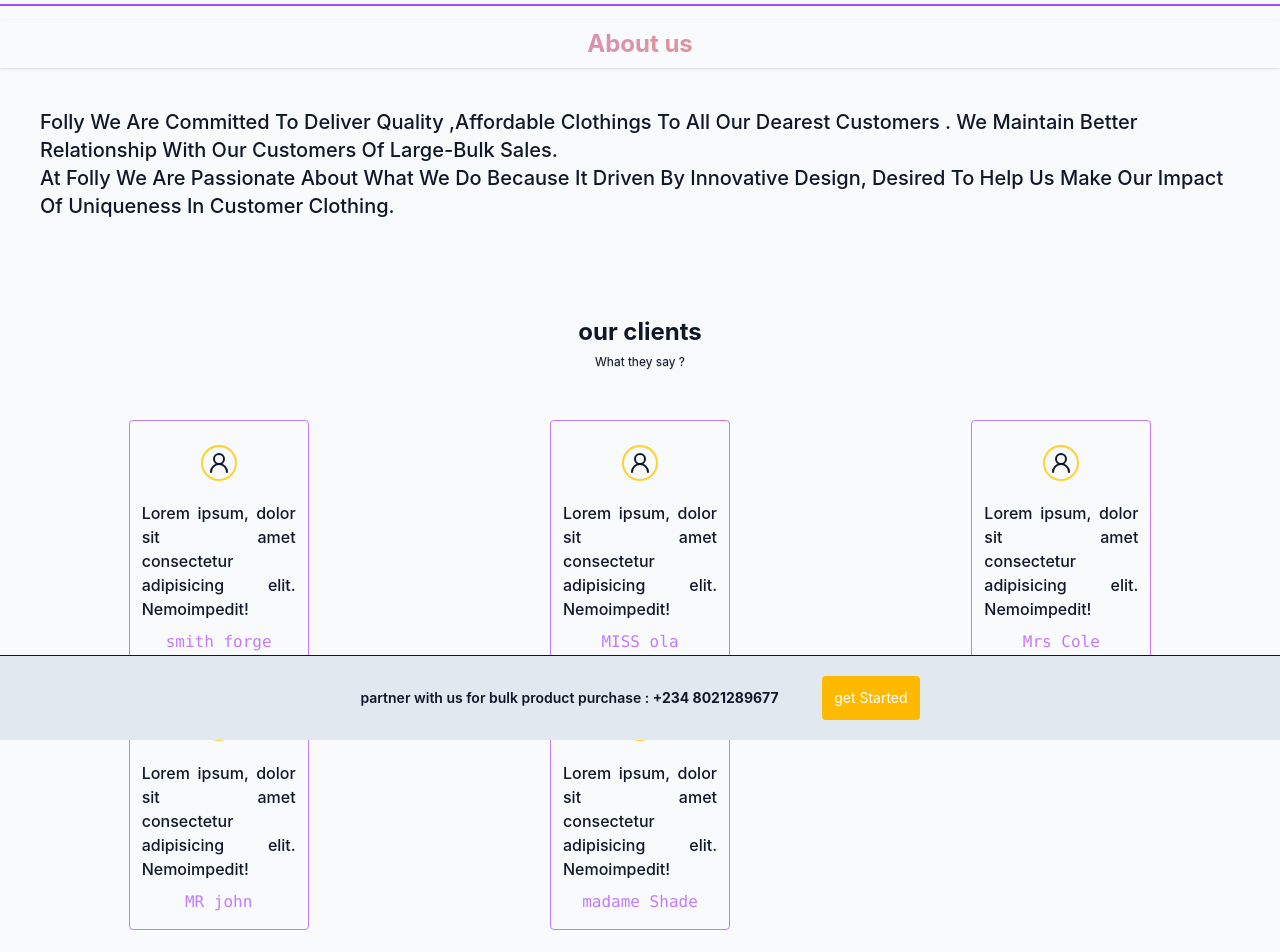
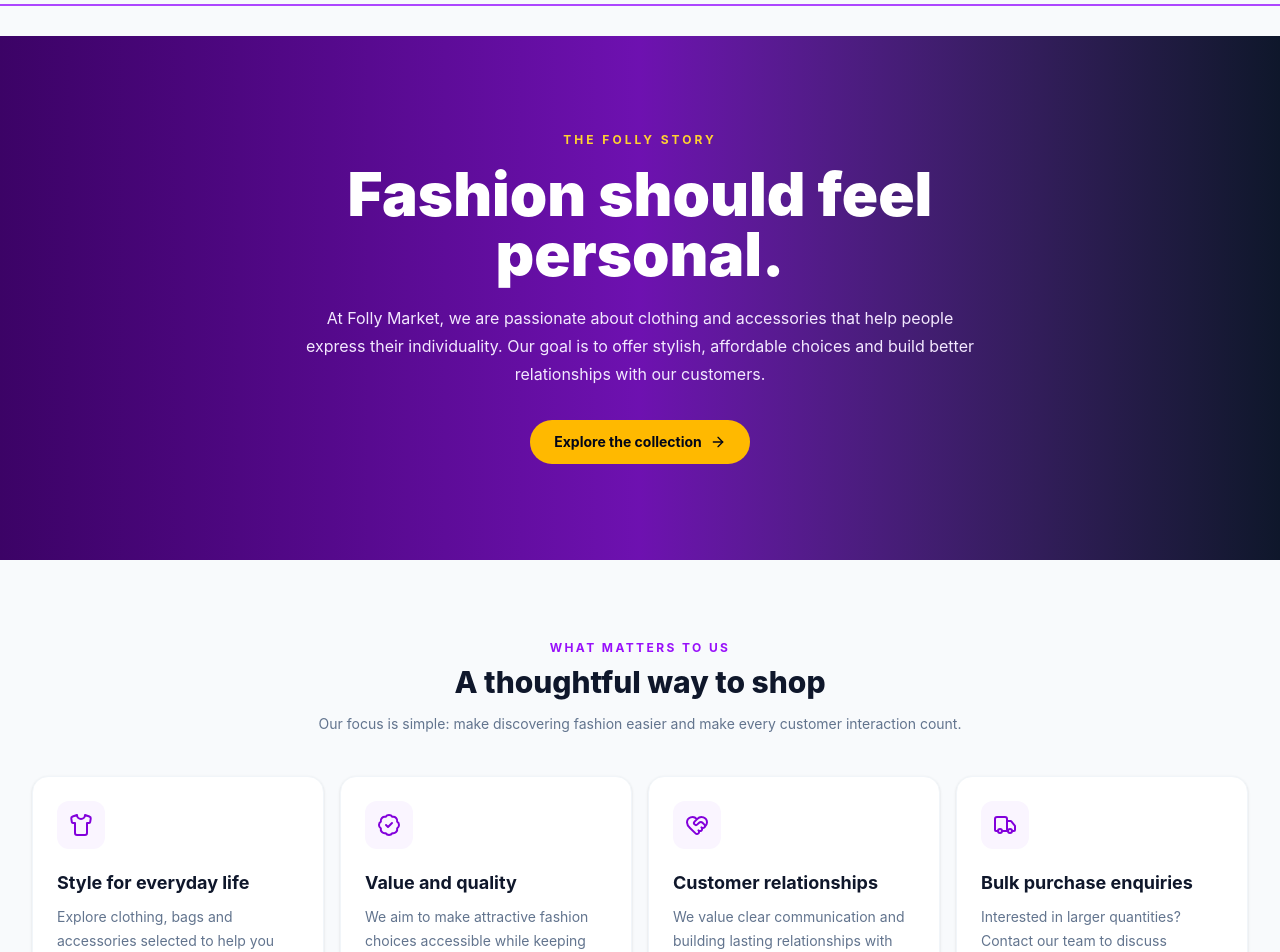
Before and after one commit to abdulsalam-hub/folly, a React (Vite) app: page /about in a window 1280 px wide. Shown: the part 60-1012 px from the top of the page. Built offline with nearby package versions, Linux system fonts and the light colour scheme.

Commit message:
Improve src/pages/About.jsx

```diff
--- a/src/pages/About.jsx
+++ b/src/pages/About.jsx
@@ -1,103 +1,73 @@
-import {Link} from "react-router-dom";
+import { Link } from "react-router-dom";
+import { ArrowRight, BadgeCheck, HeartHandshake, Shirt, Truck } from "lucide-react";
 import NavBar from "./NavBar";
-import { User2Icon, } from "lucide-react";
+import Footer from "../components/Footer";
+
+const values = [
+  {
+    icon: Shirt,
+    title: "Style for everyday life",
+    description: "Explore clothing, bags and accessories selected to help you express your personal style."
+  },
+  {
+    icon: BadgeCheck,
+    title: "Value and quality",
+    description: "We aim to make attractive fashion choices accessible while keeping quality in view."
+  },
+  {
+    icon: HeartHandshake,
+    title: "Customer relationships",
+    description: "We value clear communication and building lasting relationships with our customers."
+  },
+  {
+    icon: Truck,
+    title: "Bulk purchase enquiries",
+    description: "Interested in larger quantities? Contact our team to discuss available products and arrangements."
+  }
+];
+
 const About = () => {
   return (
     <>
       <NavBar />
-      <section className=" relative pt-20 m-auto transition-all duration-500 ease-in-out w-full h-screen">
-        <div className="">
-          <h1 className=" text-center font-bold text-2xl text-transparent bg-clip-text bg-linear-to-r p-2 from-purple-400 to-amber-500 shadow-sm">
-            About us
-          </h1>
-          <div className="capitalize px-10 text-xl font-medium  py-10 ">
-            <p>
-              folly we are committed to deliver quality ,affordable clothings to
-              all our dearest customers . we maintain better relationship with
-              our customers of large-bulk sales.
-            </p>
-            <p>
-              at Folly we are passionate about what we do because it driven by
-              innovative design, desired to help us make our impact of
-              uniqueness in customer clothing.
-            </p>
+      <main className="min-h-screen bg-slate-50 pt-24">
+        <section className="bg-gradient-to-r from-purple-950 via-purple-800 to-slate-900 px-5 py-16 text-center text-white md:py-24">
+          <p className="text-xs font-bold uppercase tracking-[0.25em] text-amber-300">The Folly story</p>
+          <h1 className="mx-auto mt-4 max-w-3xl text-4xl font-black md:text-6xl">Fashion should feel personal.</h1>
+          <p className="mx-auto mt-5 max-w-2xl text-sm leading-7 text-purple-100 md:text-base">At Folly Market, we are passionate about clothing and accessories that help people express their individuality. Our goal is to offer stylish, affordable choices and build better relationships with our customers.</p>
+          <Link to="/products" className="mt-8 inline-flex items-center gap-2 rounded-full bg-amber-400 px-6 py-3 text-sm font-bold text-slate-950 transition hover:bg-amber-300">Explore the collection <ArrowRight className="h-4 w-4" /></Link>
+        </section>
+
+        <section className="mx-auto max-w-7xl px-5 py-14 md:px-8 md:py-20">
+          <div className="mx-auto mb-10 max-w-2xl text-center">
+            <p className="text-xs font-bold uppercase tracking-[0.2em] text-purple-600">What matters to us</p>
+            <h2 className="mt-2 text-3xl font-extrabold text-slate-900">A thoughtful way to shop</h2>
+            <p className="mt-3 text-sm leading-6 text-slate-500">Our focus is simple: make discovering fashion easier and make every customer interaction count.</p>
           </div>
-        </div>
-        <div className="py-10 m-2">
-          <div className="text-center m-auto p-2">
-            <h2 className="text-2xl font-bold font-stretch-95% ">
-              our clients
-            </h2>
-            <span className="p-1 text-xs text-shadow-xs">What they say ?</span>
+          <div className="grid gap-4 sm:grid-cols-2 lg:grid-cols-4">
+            {values.map(({ icon: Icon, title, description }) => (
+              <article key={title} className="rounded-2xl border border-slate-100 bg-white p-6 shadow-sm">
+                <div className="grid h-12 w-12 place-items-center rounded-xl bg-purple-50 text-purple-700"><Icon className="h-6 w-6" /></div>
+                <h3 className="mt-5 text-lg font-bold text-slate-900">{title}</h3>
+                <p className="mt-2 text-sm leading-6 text-slate-500">{description}</p>
+              </article>
+            ))}
           </div>
+        </section>
 
-          <div className="flex flex-col md:grid grid-cols-3 mx-auto  place-items-center justify-around items-center mt-10 gap-y-2.5 ">
-            {review.map((comment, id) => {
-              return (
-                <div
-                  key={id}
-                  className="w-[180px] md:h-[250px] h-180px  rounded border border-purple-400  p-3  text-center"
-                >
-                  <button className="ring-2 ring-amber-300 p-1 my-3.5  rounded-full ">
-                    <User2Icon className="h-6 w-6 text-center hover:fill-purple-300" />
-                  </button>
-                  <p className="text-justify text-sx font-medium py-2 ">
-                    {comment.title}
-                  </p>
-                  <span className="font-[cursive,consolas] text-purple-400 mt-4">
-                    {" "}
-                    {comment.person}
-                  </span>
-                </div>
-              );
-            })}
+        <section className="mx-auto mb-16 max-w-5xl px-5">
+          <div className="flex flex-col items-start justify-between gap-5 rounded-3xl bg-amber-100 p-7 sm:flex-row sm:items-center md:p-10">
+            <div>
+              <h2 className="text-2xl font-extrabold text-slate-900">Looking for something specific?</h2>
+              <p className="mt-2 max-w-xl text-sm leading-6 text-slate-600">Talk to us about product availability, bulk purchases or any questions you have.</p>
+            </div>
+            <Link to="/contact" className="shrink-0 rounded-full bg-purple-700 px-6 py-3 text-sm font-bold text-white hover:bg-purple-800">Contact Folly</Link>
           </div>
-        </div>
-        <div className="  w-full p-2 md:p-5 items-center text-center sticky bottom-0 right-0 text-sm bg-slate-200 border-t">
-          <span className="font-semibold m-auto">
-            partner with us for bulk product purchase :{" "}
-            <span className="text-xm font-bold block md:inline">
-              +234 8021289677
-            </span>{" "}
-          </span>
-          <button className="md:p-3 p-2 text-center items-center border-none rounded ml-10 hover:bg-amber-600 hover:shadow-xl  bg-amber-400 text-white cursor-pointer transition-all">
-            <Link
-              to="/contact"
-              className="hover:font-medium hover:translate-1 hover:scale-120"
-            >
-              get Started
-            </Link>
-          </button>
-        </div>{" "}
-      </section>
+        </section>
+      </main>
+      <Footer />
     </>
   );
 };
+
 export default About;
-const review = [
-  {
-    title:
-      "Lorem ipsum, dolor sit amet consectetur adipisicing elit. Nemoimpedit!",
-    person: " smith forge"
-  },
-  {
-    title:
-      "Lorem ipsum, dolor sit amet consectetur adipisicing elit. Nemoimpedit!",
-    person: "MISS ola"
-  },
-  {
-    title:
-      "Lorem ipsum, dolor sit amet consectetur adipisicing elit. Nemoimpedit!",
-    person: "Mrs Cole"
-  },
-  {
-    title:
-      "Lorem ipsum, dolor sit amet consectetur adipisicing elit. Nemoimpedit!",
-    person: "MR john"
-  },
-  {
-    title:
-      "Lorem ipsum, dolor sit amet consectetur adipisicing elit. Nemoimpedit!",
-    person: "madame Shade"
-  }
-];
```
